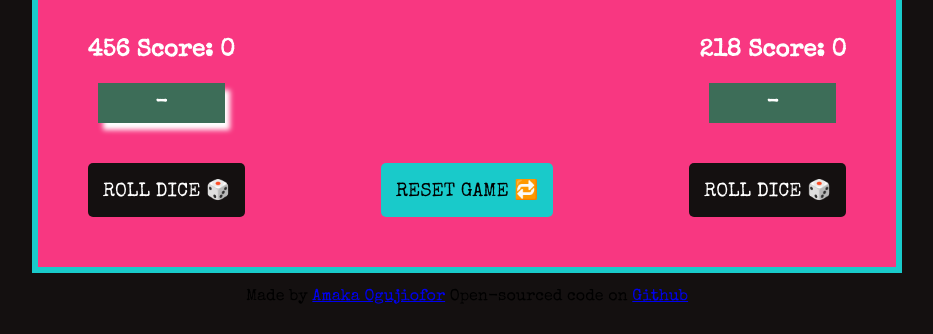
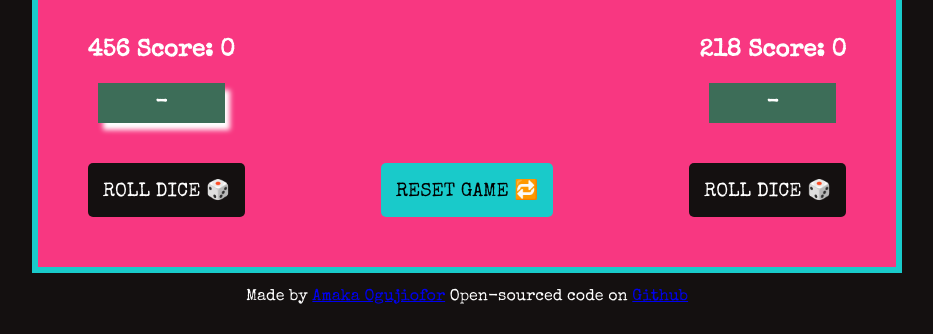
Before and after one commit to amakaogujiofor/dice-game, a plain HTML site: page index.html in a window 1280 px wide. Shown: the part 466-800 px from the top of the page, without its empty margins (173-1106 px from the left). Drawn offline with nearby package versions, Linux system fonts and the light colour scheme.

Commit message:
Added footer's styling

```diff
--- a/styles.css
+++ b/styles.css
@@ -108,3 +108,7 @@ button {
     padding: 13px 50px 27px 50px;
   }
 }
+
+.footer-p {
+  color: #ffffff;
+}
```
